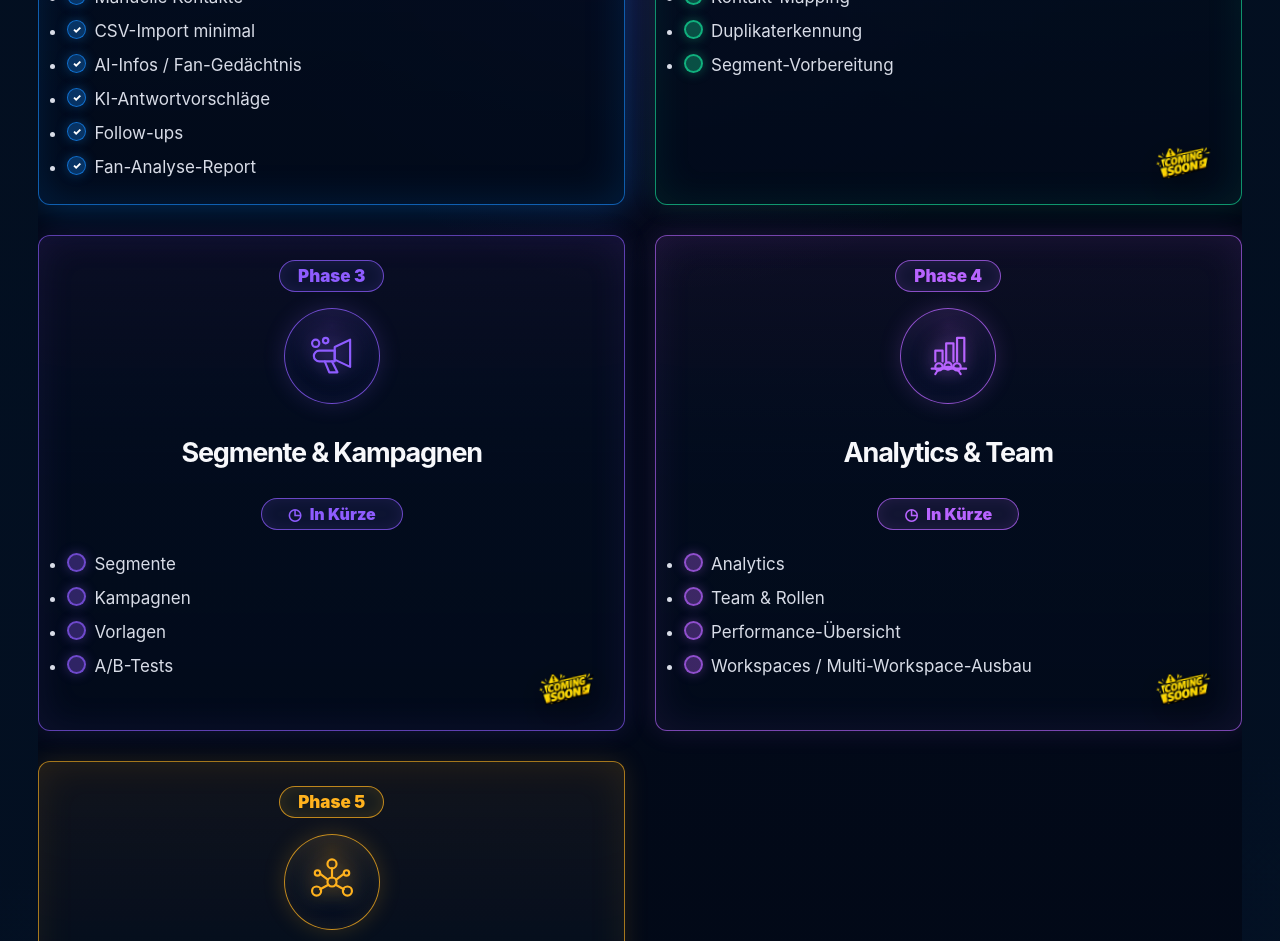
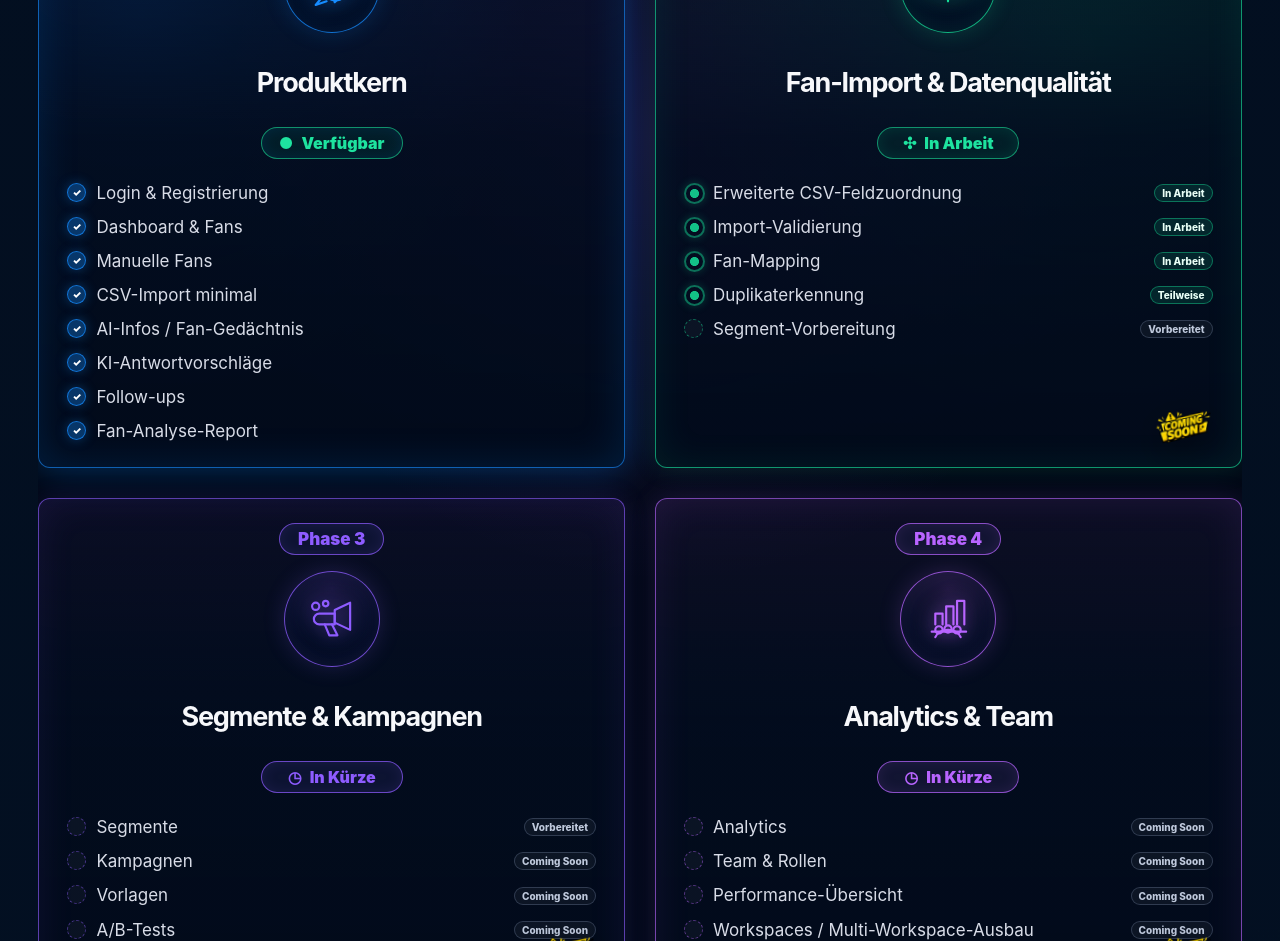
Before and after one commit to Bernds-tech/FanMind, a Next.js app: page / in a window 1280 px wide. Shown: the part 10060-11001 px from the top of the page. Built offline with nearby package versions, Linux system fonts and the light colour scheme.

Commit message:
Polish integrations flow and roadmap status

```diff
--- a/src/app/landing-v2/page.tsx
+++ b/src/app/landing-v2/page.tsx
@@ -826,30 +826,30 @@ const roadmapPhases = [
     statusIcon: "●",
     tone: "blue",
     items: [
-      "Login & Registrierung",
-      "Dashboard & Kontakte",
-      "Manuelle Kontakte",
-      "CSV-Import minimal",
-      "AI-Infos / Fan-Gedächtnis",
-      "KI-Antwortvorschläge",
-      "Follow-ups",
-      "Fan-Analyse-Report",
+      { label: "Login & Registrierung", state: "done" },
+      { label: "Dashboard & Fans", state: "done" },
+      { label: "Manuelle Fans", state: "done" },
+      { label: "CSV-Import minimal", state: "done" },
+      { label: "AI-Infos / Fan-Gedächtnis", state: "done" },
+      { label: "KI-Antwortvorschläge", state: "done" },
+      { label: "Follow-ups", state: "done" },
+      { label: "Fan-Analyse-Report", state: "done" },
     ],
   },
   {
     number: "02",
     phase: "Phase 2",
     icon: "upload",
-    title: "Kontakt-Import & Datenqualität",
+    title: "Fan-Import & Datenqualität",
     status: "In Arbeit",
     statusIcon: "✣",
     tone: "green",
     items: [
-      "Erweiterte CSV-Feldzuordnung",
-      "Import-Validierung",
-      "Kontakt-Mapping",
-      "Duplikaterkennung",
-      "Segment-Vorbereitung",
+      { label: "Erweiterte CSV-Feldzuordnung", state: "progress", status: "In Arbeit" },
+      { label: "Import-Validierung", state: "progress", status: "In Arbeit" },
+      { label: "Fan-Mapping", state: "progress", status: "In Arbeit" },
+      { label: "Duplikaterkennung", state: "partial", status: "Teilweise" },
+      { label: "Segment-Vorbereitung", state: "planned", status: "Vorbereitet" },
     ],
   },
   {
@@ -860,7 +860,12 @@ const roadmapPhases = [
     status: "In Kürze",
     statusIcon: "◷",
     tone: "purple",
-    items: ["Segmente", "Kampagnen", "Vorlagen", "A/B-Tests"],
+    items: [
+      { label: "Segmente", state: "planned", status: "Vorbereitet" },
+      { label: "Kampagnen", state: "later", status: "Coming Soon" },
+      { label: "Vorlagen", state: "later", status: "Coming Soon" },
+      { label: "A/B-Tests", state: "later", status: "Coming Soon" },
+    ],
   },
   {
     number: "04",
@@ -870,7 +875,12 @@ const roadmapPhases = [
     status: "In Kürze",
     statusIcon: "◷",
     tone: "violet",
-    items: ["Analytics", "Team & Rollen", "Performance-Übersicht", "Workspaces / Multi-Workspace-Ausbau"],
+    items: [
+      { label: "Analytics", state: "later", status: "Coming Soon" },
+      { label: "Team & Rollen", state: "later", status: "Coming Soon" },
+      { label: "Performance-Übersicht", state: "later", status: "Coming Soon" },
+      { label: "Workspaces / Multi-Workspace-Ausbau", state: "later", status: "Coming Soon" },
+    ],
   },
   {
     number: "05",
@@ -880,7 +890,17 @@ const roadmapPhases = [
     status: "In Kürze",
     statusIcon: "◷",
     tone: "gold",
-    items: ["Instagram", "TikTok", "WhatsApp", "Facebook", "X / Twitter", "Discord", "LinkedIn"],
+    items: [
+      { label: "Manuell / CSV", state: "done" },
+      { label: "Webformular", state: "done" },
+      { label: "Instagram", state: "planned", status: "Roadmap" },
+      { label: "TikTok", state: "planned", status: "Roadmap" },
+      { label: "WhatsApp", state: "planned", status: "Roadmap" },
+      { label: "Facebook", state: "planned", status: "Roadmap" },
+      { label: "X / Twitter", state: "planned", status: "Roadmap" },
+      { label: "Discord", state: "planned", status: "Roadmap" },
+      { label: "LinkedIn", state: "planned", status: "Roadmap" },
+    ],
   },
 ];
 
@@ -1796,7 +1816,10 @@ export default async function LandingV2({ searchParams }: LandingV2Props) {
               </div>
               <ul>
                 {phase.items.map((item) => (
-                  <li key={item}>{item}</li>
+                  <li data-state={item.state} key={item.label}>
+                    <span>{item.label}</span>
+                    {item.status ? <em>{item.status}</em> : null}
+                  </li>
                 ))}
               </ul>
               {phase.number === "01" ? null : <ComingSoonMark size="medium" className={styles.comingSoonImage} />}
```
Also changed, not shown: src/app/landing-v2/landing-v2.module.css.
